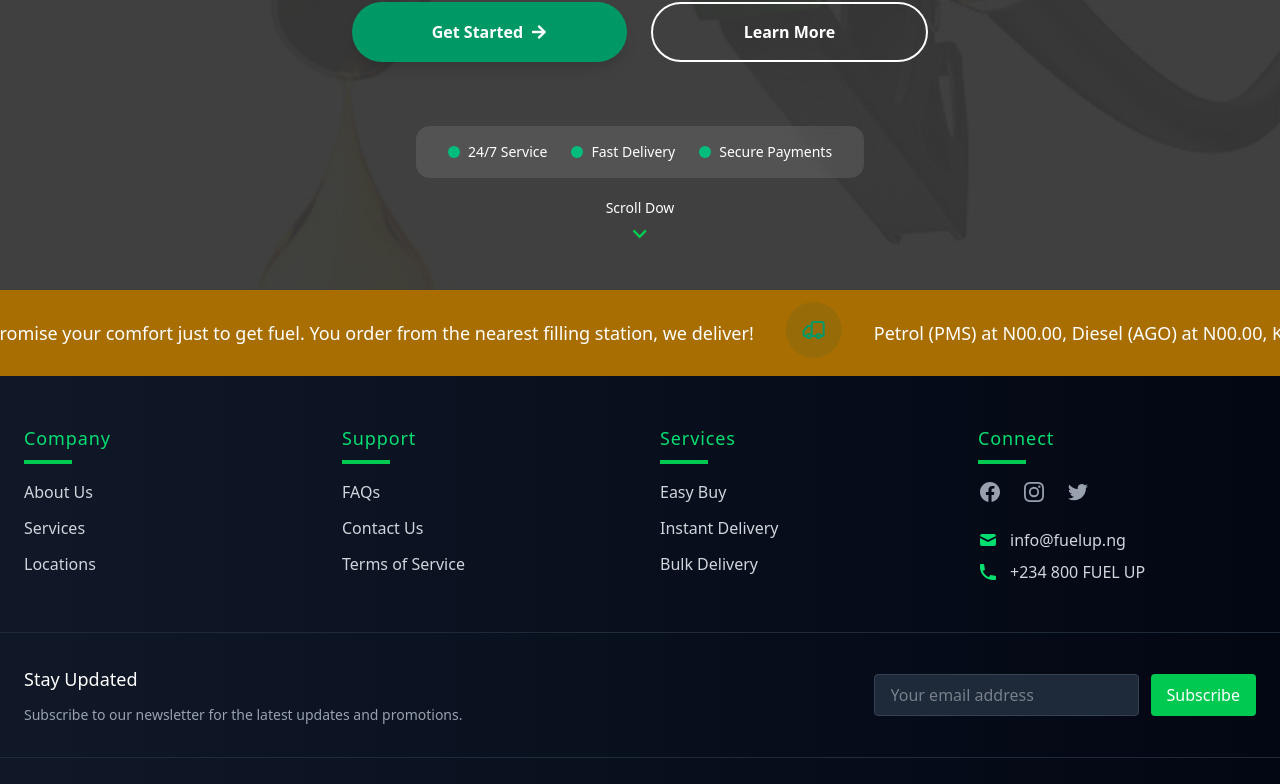
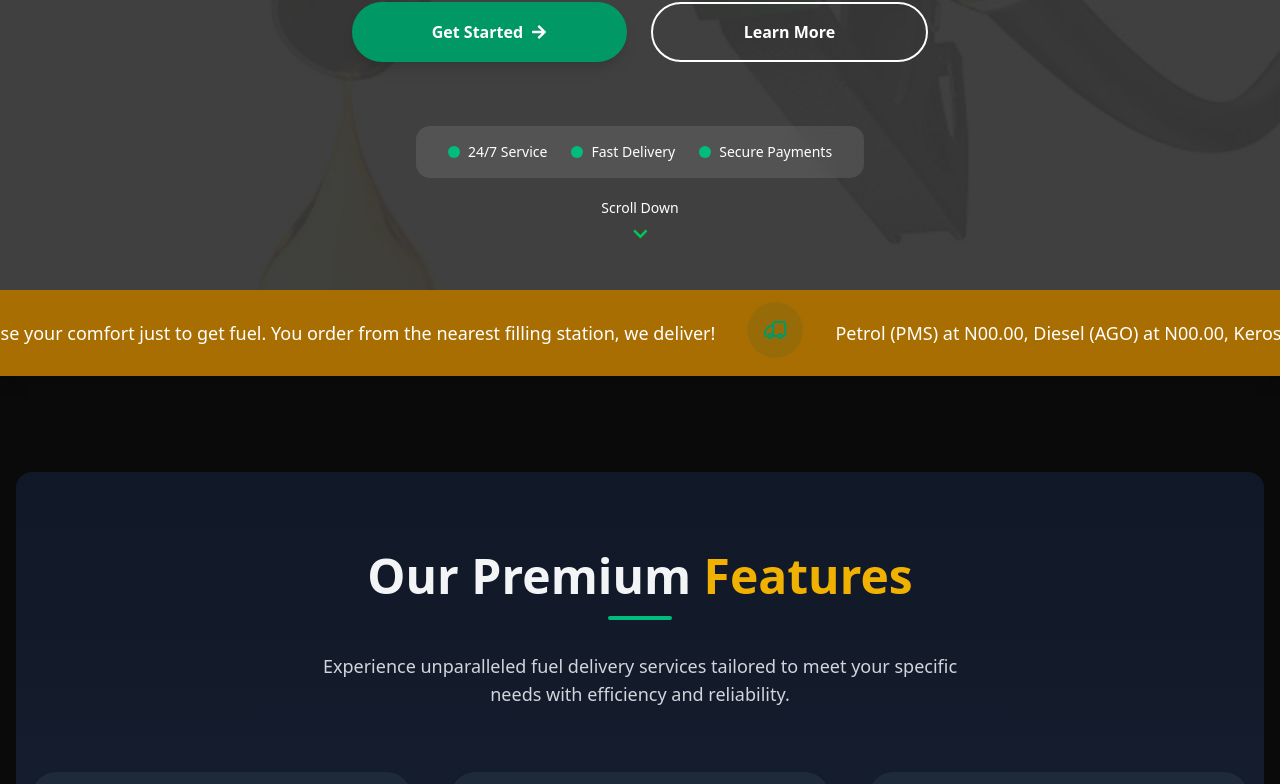
Before and after one commit to Adeboye22/user-fuelup, a React (Vite) app: page / in a window 1280 px wide. Shown: the part 448-1232 px from the top of the page. Built offline with nearby package versions, Linux system fonts and the light colour scheme.

Commit message:
added some sections

```diff
--- a/src/pages/Home.jsx
+++ b/src/pages/Home.jsx
@@ -1,14 +1,32 @@
-import Hero from '@/components/Hero';
-import { Truck } from 'lucide-react';
-import React, { useEffect } from 'react';
-import Marquee from 'react-fast-marquee';
-import { FaChevronDown } from 'react-icons/fa';
+"use client"
+
+import AboutUs from "@/components/AboutUs"
+import Hero from "@/components/Hero"
+import OurService from "@/components/OurService"
+import Packages from "@/components/Packages"
+import { Truck } from "lucide-react"
+import { useEffect } from "react"
+import Marquee from "react-fast-marquee"
+import { FaChevronDown } from "react-icons/fa"
+import { motion } from "framer-motion"
+
+// Animation variants
+const fadeInUp = {
+  hidden: {
+    opacity: 0,
+    y: 60,
+  },
+  visible: {
+    opacity: 1,
+    y: 0,
+  },
+}
 
 const Home = () => {
   useEffect(() => {
     // Scroll to top on page load
-    window.scrollTo(0, 0);
-  }, []);
+    window.scrollTo(0, 0)
+  }, [])
 
   return (
     <div className="text-gray-100 font-sans">
@@ -25,11 +43,9 @@ const Home = () => {
           <Hero />
 
           {/* Scroll indicator */}
-          <div
-            className="absolute bottom-8 lg:bottom-12 left-1/2 transform -translate-x-1/2 text-white"
-          >
+          <div className="absolute bottom-8 lg:bottom-12 left-1/2 transform -translate-x-1/2 text-white">
             <a href="#services" className="flex flex-col items-center">
-              <span className="text-sm font-light mb-2">Scroll Dow</span>
+              <span className="text-sm font-light mb-2">Scroll Down</span>
               <FaChevronDown className="text-green-500" />
             </a>
           </div>
@@ -39,25 +55,70 @@ const Home = () => {
       {/* Announcement Bar */}
       <div className="bg-yellow-600/80 shadow-lg">
         <div className="container mx-auto py-3">
-          <Marquee
-            speed={40}
-            pauseOnHover={true}
-            gradient={false}
-            className="text-white"
-          >
-            <p className="text-lg font-medium mx-4">You don't have to compromise your comfort just to get fuel. You order from the nearest filling station, we deliver!</p>
+          <Marquee speed={40} pauseOnHover={true} gradient={false} className="text-white">
+            <p className="text-lg font-medium mx-4">
+              You don't have to compromise your comfort just to get fuel. You order from the nearest filling station, we
+              deliver!
+            </p>
             <span className="text-2xl mx-4 inline-block scale-x-[-1] text-emerald-600 rounded-full bg-emerald-800/10 p-4">
               <Truck />
             </span>
-            <p className="text-lg font-medium mx-4">Petrol (PMS) at N00.00, Diesel (AGO) at N00.00, Kerosene (DPK) at N00.00.</p>
+            <p className="text-lg font-medium mx-4">
+              Petrol (PMS) at N00.00, Diesel (AGO) at N00.00, Kerosene (DPK) at N00.00.
+            </p>
             <span className="text-2xl mx-4 inline-block scale-x-[-1] text-emerald-600 rounded-full bg-emerald-800/10 p-4">
               <Truck />
             </span>
           </Marquee>
         </div>
       </div>
+
+      {/* Main Content */}
+      <div className="container mx-auto px-4">
+        {/* Services Section */}
+        <motion.section
+          id="services"
+          initial="hidden"
+          whileInView="visible"
+          viewport={{ once: true }}
+          transition={{ duration: 0.6 }}
+          variants={fadeInUp}
+          className="py-24"
+        >
+          <OurService />
+        </motion.section>
+
+        {/* About Section */}
+        <motion.section
+          id="about"
+          initial="hidden"
+          whileInView="visible"
+          viewport={{ once: true }}
+          transition={{ duration: 0.6 }}
+          variants={fadeInUp}
+          className=""
+        >
+          <AboutUs />
+        </motion.section>
+
+        {/* Packages Section with custom background */}
+        <motion.section
+          id="packages"
+          initial="hidden"
+          whileInView="visible"
+          viewport={{ once: true }}
+          transition={{ duration: 0.6 }}
+          variants={fadeInUp}
+          className="py-24 relative"
+        >
+          {/* Background pattern */}
+          <div className="relative z-10">
+            <Packages />
+          </div>
+        </motion.section>
+      </div>
     </div>
-  );
-};
+  )
+}
 
-export default Home;
+export default Home
```
